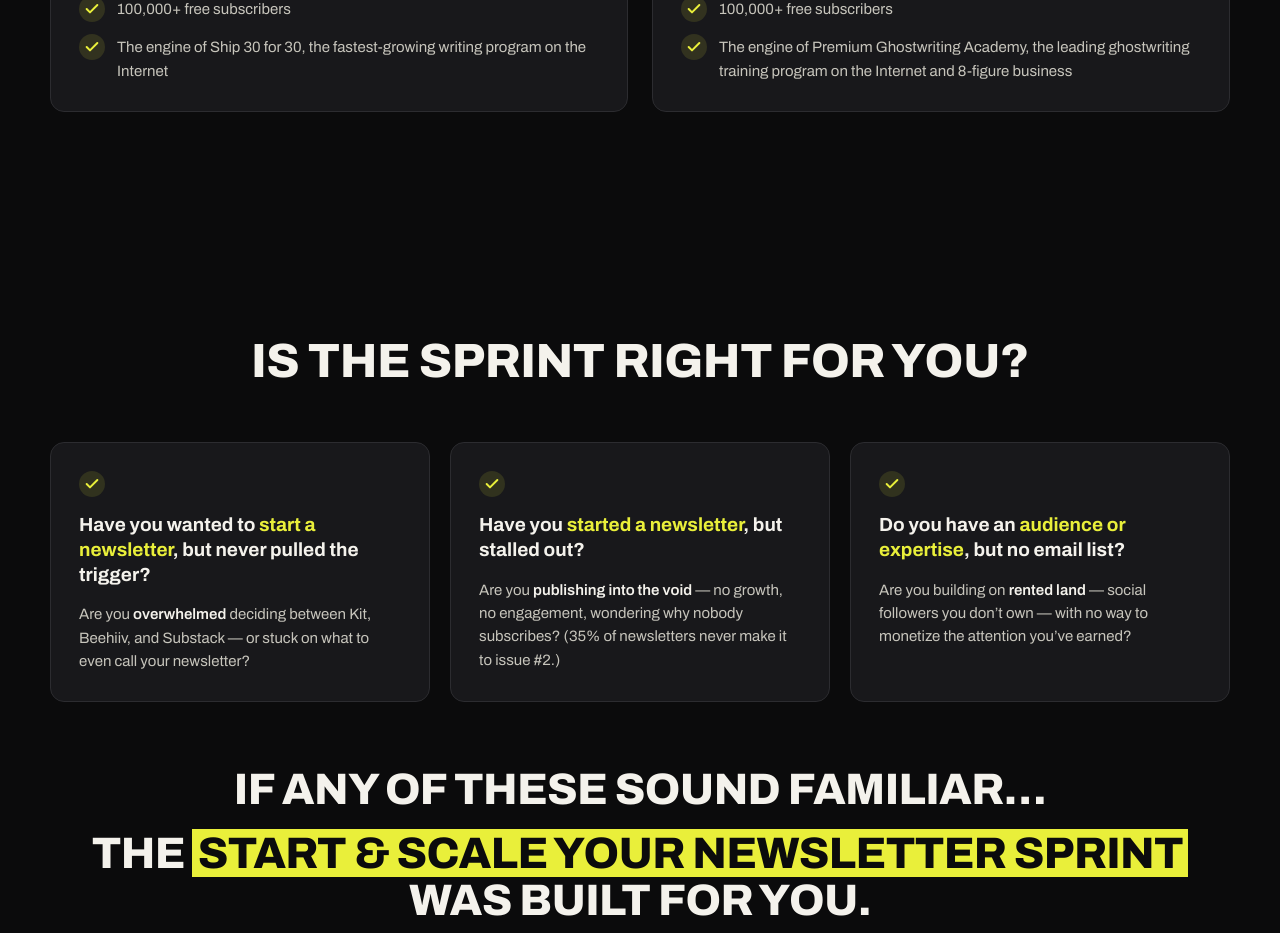
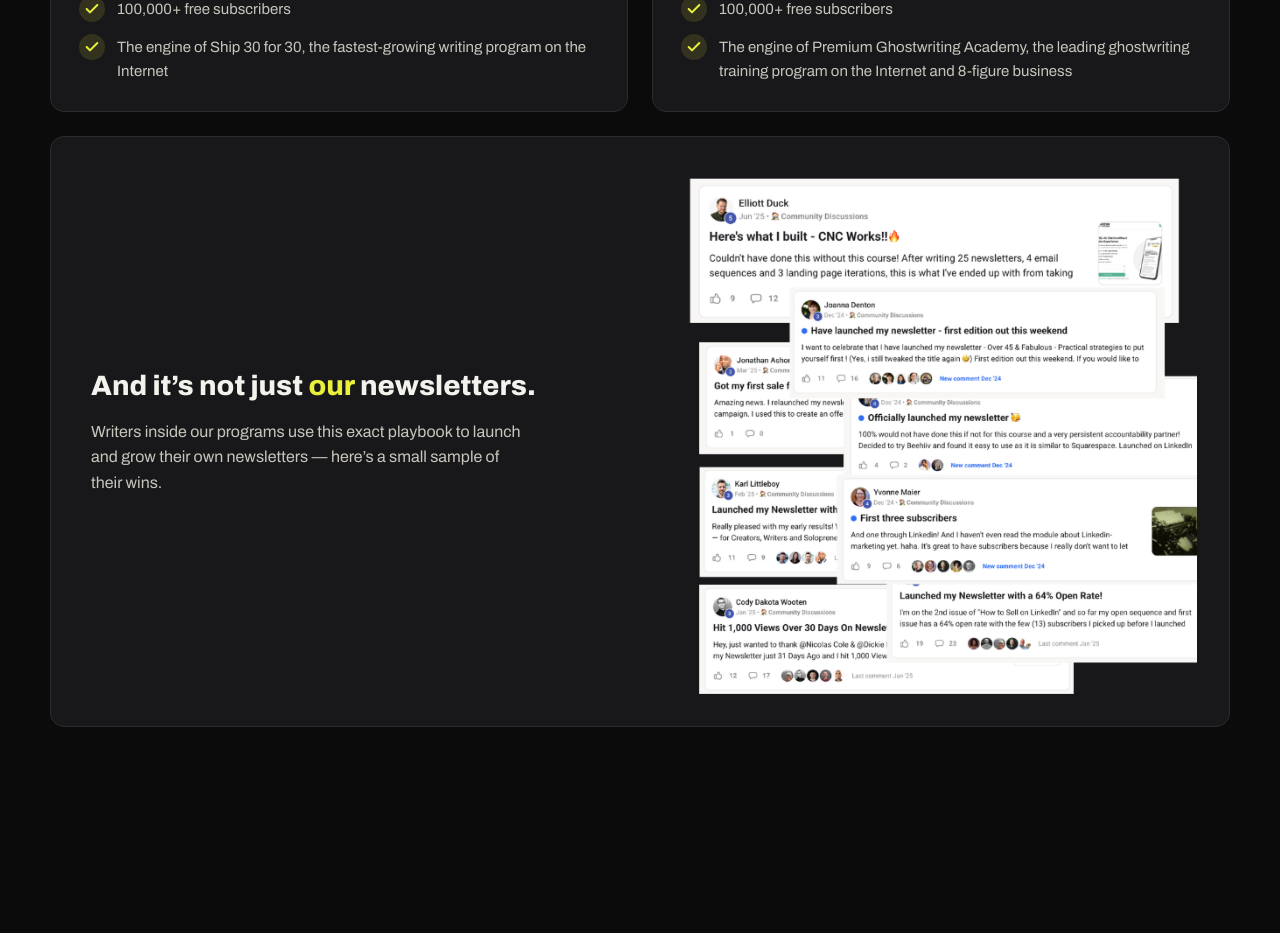
Before and after one commit to jtzack/start-your-newsletter, a React (Vite) app: page / in a window 1280 px wide. Shown: the part 5040-5973 px from the top of the page. Built offline with nearby package versions, Linux system fonts and the light colour scheme.

Commit message:
Add student wins collage to newsletter proof section
Co-Authored-By: Claude Fable 5 <noreply@anthropic.com>
Claude-Session: https://claude.ai/code/session_01Jiuouo5acrHVnQfNfZpc5y

```diff
--- a/src/App.tsx
+++ b/src/App.tsx
@@ -461,6 +461,20 @@ function NewsletterProof() {
             </div>
           ))}
         </div>
+        <div className="mt-6 bg-card-2 border border-line rounded-card overflow-hidden grid lg:grid-cols-2 items-center">
+          <div className="p-7 md:p-10">
+            <p className="font-extrabold text-[24px] md:text-[28px] text-paper leading-tight mb-4">
+              And it&rsquo;s not just <em className="text-accent not-italic">our</em> newsletters.
+            </p>
+            <p className="text-[16px] text-fg-2 leading-[1.6] max-w-[440px]">
+              Writers inside our programs use this exact playbook to launch and grow their own newsletters —
+              here&rsquo;s a small sample of their wins.
+            </p>
+          </div>
+          <div className="p-5 md:p-8">
+            <img src="/images/syn-social-proof.png" alt="Screenshots of students sharing newsletter launches, first sales, and subscriber milestones" className="w-full h-auto" loading="lazy" />
+          </div>
+        </div>
       </div>
     </section>
   )
```
Also changed, not shown: public/images/syn-social-proof.png (added).
